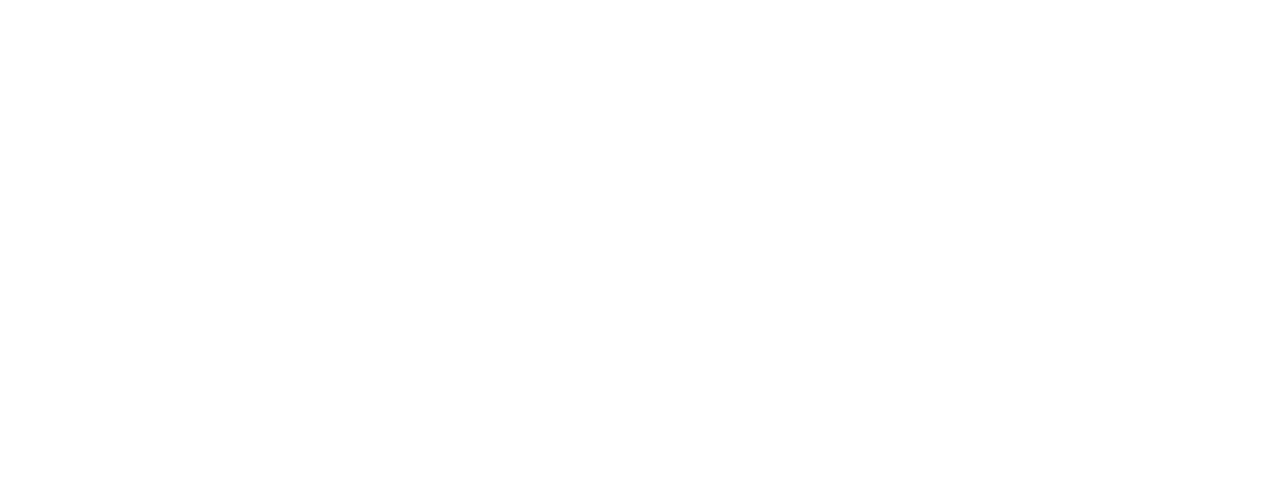
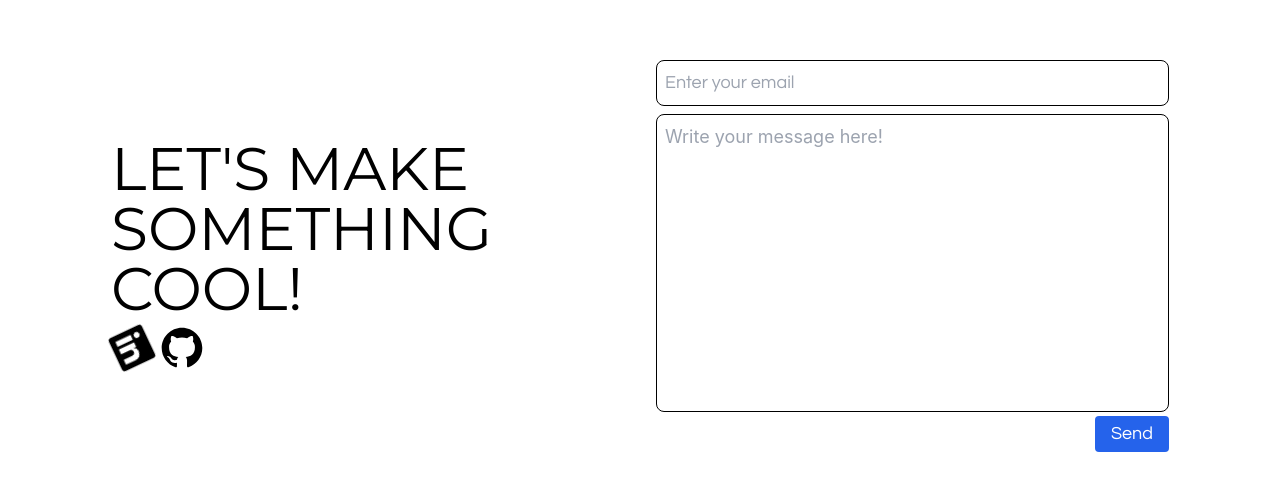
Before and after one commit to xyon3/portfolio, a React (Vite) app: page / in a window 1280 px wide. Shown: the part 2614-3104 px from the top of the page. Built offline with nearby package versions, Linux system fonts and the light colour scheme.

Commit message:
finished Contact page contents TODO: email functionality

```diff
--- a/src/pages/Contact.tsx
+++ b/src/pages/Contact.tsx
@@ -1,5 +1,75 @@
-export default function Contacts(): JSX.Element {
+import { LinkedInLogoIcon, GitHubLogoIcon } from '@radix-ui/react-icons';
+import { useEffect, useState } from 'react';
+
+export default function Contact(): JSX.Element {
+    const iconSize = 42;
+    const iconStyle = 'mr-2 hover:cursor-pointer';
+
+    const [bounceIndex, setBounceIndex] = useState(0);
+
+    useEffect(() => {
+        const interval = setInterval(() => {
+            setBounceIndex((prevIndex) => (prevIndex + 1) % 2);
+        }, 1000);
+
+        return () => {
+            clearInterval(interval);
+        };
+    }, []);
+
     return (
-        <section className="h-screen flex flex-col justify-center items-center"></section>
+        <section className="h-screen grid grid-cols-2 items-center gap-8">
+            <div>
+                <p className="text-6xl w-96">LET'S MAKE SOMETHING COOL!</p>
+                <span className="flex pt-2">
+                    <a
+                        href="https://www.linkedin.com/in/reyespauldavid/"
+                        target="_blank"
+                        rel="noopener noreferrer"
+                    >
+                        <LinkedInLogoIcon
+                            className={`${iconStyle} ${
+                                bounceIndex === 0 ? 'animate-spin' : ''
+                            }`}
+                            width={iconSize}
+                            height={iconSize}
+                        />
+                    </a>
+
+                    <a
+                        href="https://github.com/xyon3"
+                        target="_blank"
+                        rel="noopener noreferrer"
+                    >
+                        <GitHubLogoIcon
+                            className={`${iconStyle} ${
+                                bounceIndex === 1 ? 'animate-spin' : ''
+                            }`}
+                            width={iconSize}
+                            height={iconSize}
+                        />
+                    </a>
+                </span>
+            </div>
+
+            <div className="flex flex-col text-lg">
+                <form className="flex flex-col">
+                    <input
+                        className="border rounded-lg my-1 p-2 border-black"
+                        type="text"
+                        placeholder="Enter your email"
+                    />
+                    <textarea
+                        className="border rounded-lg my-1 p-2 border-black resize-none"
+                        rows={10}
+                        cols={40}
+                        placeholder="Write your message here!"
+                    ></textarea>
+                </form>
+                <button className="bg-blue-600 text-white p-4 py-1 rounded self-end">
+                    Send
+                </button>
+            </div>
+        </section>
     );
 }
```
